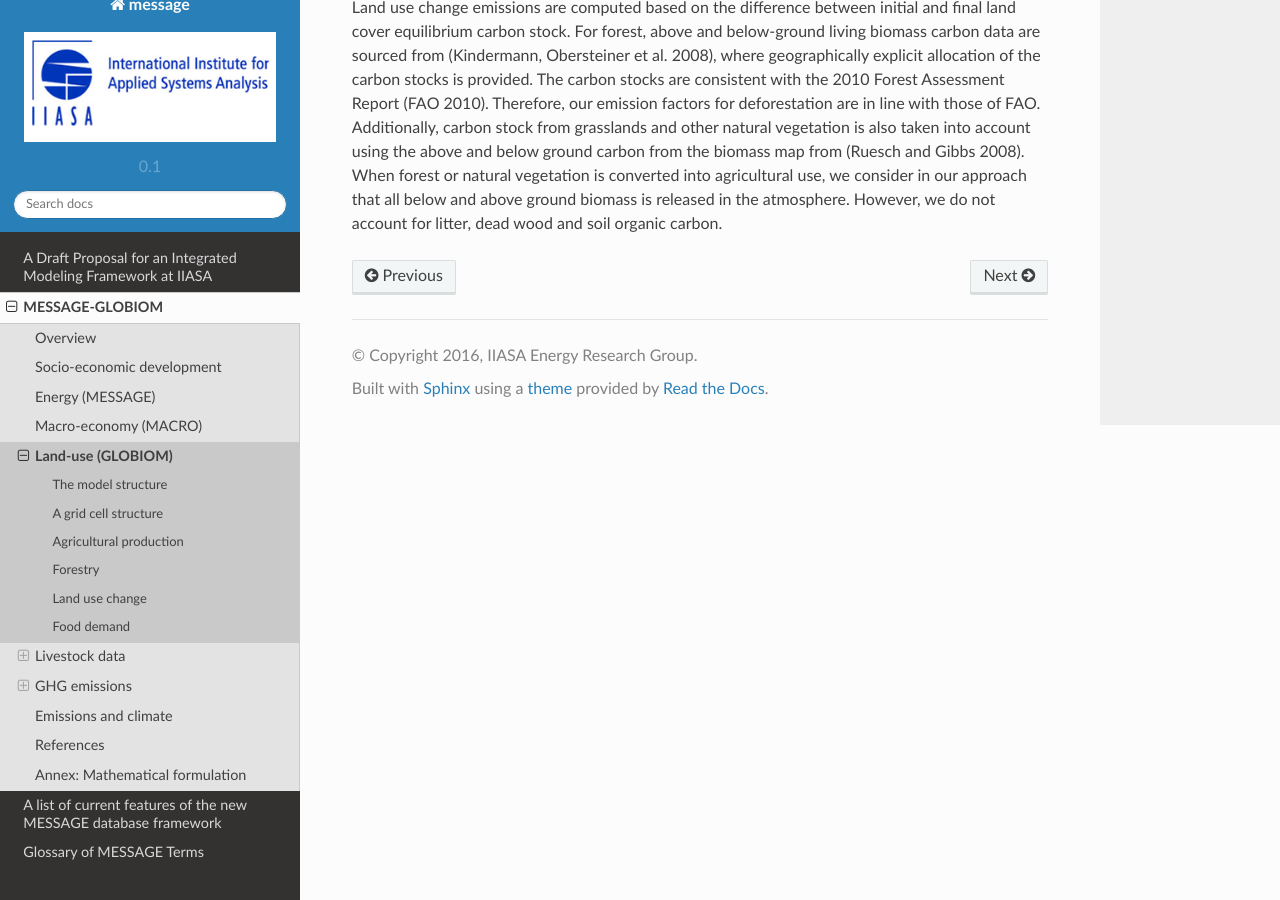
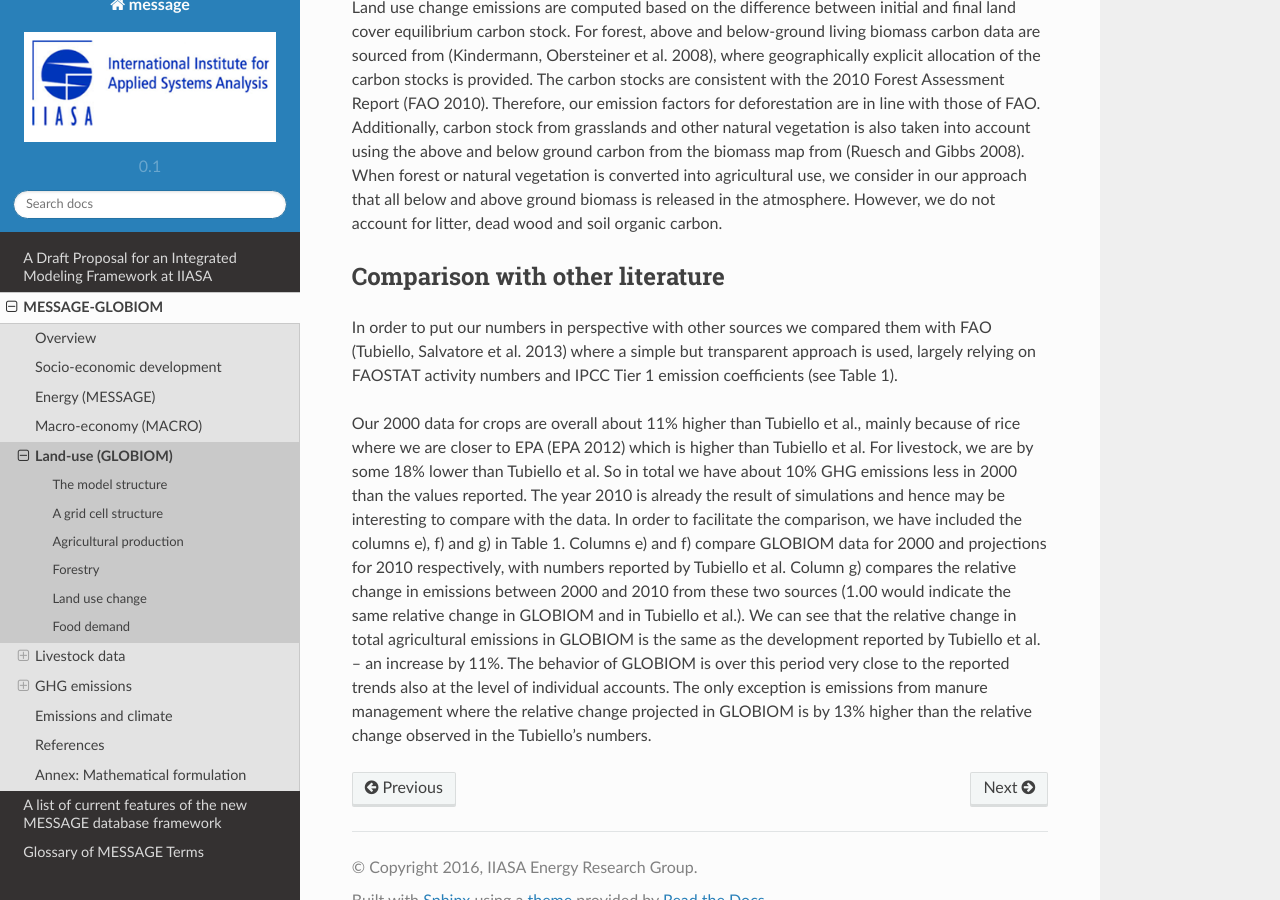
Before and after one commit to iiasa/message_doc, a Sphinx documentation site: the page built from source/message_globiom/land_use/index.rst, in a window 1280 px wide and 900 px high, scrolled down 9523 px. Built offline with Sphinx 7.4.7 and the Read the Docs theme 2.0.0, drawn with Linux system fonts in a browser that asks for light colours; pages that are not in the unit, such as notebooks, are missing from menus; cross-references to code outside the pages are shown as plain code.

Commit message:
Inserted Comparison with other literature section

```diff
--- a/source/message_globiom/land_use/index.rst
+++ b/source/message_globiom/land_use/index.rst
@@ -103,3 +103,9 @@
 Land use change emissions
 ----
 Land use change emissions are computed based on the difference between initial and final land cover equilibrium carbon stock. For forest, above and below-ground living biomass carbon data are sourced from (Kindermann, Obersteiner et al. 2008), where geographically explicit allocation of the carbon stocks is provided. The carbon stocks are consistent with the 2010 Forest Assessment Report (FAO 2010). Therefore, our emission factors for deforestation are in line with those of FAO. Additionally, carbon stock from grasslands and other natural vegetation is also taken into account using the above and below ground carbon from the biomass map from (Ruesch and Gibbs 2008). When forest or natural vegetation is converted into agricultural use, we consider in our approach that all below and above ground biomass is released in the atmosphere. However, we do not account for litter, dead wood and soil organic carbon.
+
+Comparison with other literature
+----
+In order to put our numbers in perspective with other sources we compared them with FAO (Tubiello, Salvatore et al. 2013) where a simple but transparent approach is used, largely relying on FAOSTAT activity numbers and IPCC Tier 1 emission coefficients (see Table 1).
+
+Our 2000 data for crops are overall about 11% higher than Tubiello et al., mainly because of rice where we are closer to EPA (EPA 2012) which is higher than Tubiello et al. For livestock, we are by some 18% lower than Tubiello et al. So in total we have about 10% GHG emissions less in 2000 than the values reported. The year 2010 is already the result of simulations and hence may be interesting to compare with the data. In order to facilitate the comparison, we have included the columns e), f) and g) in Table 1. Columns e) and f) compare GLOBIOM data for 2000 and projections for 2010 respectively, with numbers reported by Tubiello et al. Column g) compares the relative change in emissions between 2000 and 2010 from these two sources (1.00 would indicate the same relative change in GLOBIOM and in Tubiello et al.). We can see that the relative change in total agricultural emissions in GLOBIOM is the same as the development reported by Tubiello et al. – an increase by 11%. The behavior of GLOBIOM is over this period very close to the reported trends also at the level of individual accounts. The only exception is emissions from manure management where the relative change projected in GLOBIOM is by 13% higher than the relative change observed in the Tubiello’s numbers.
```
